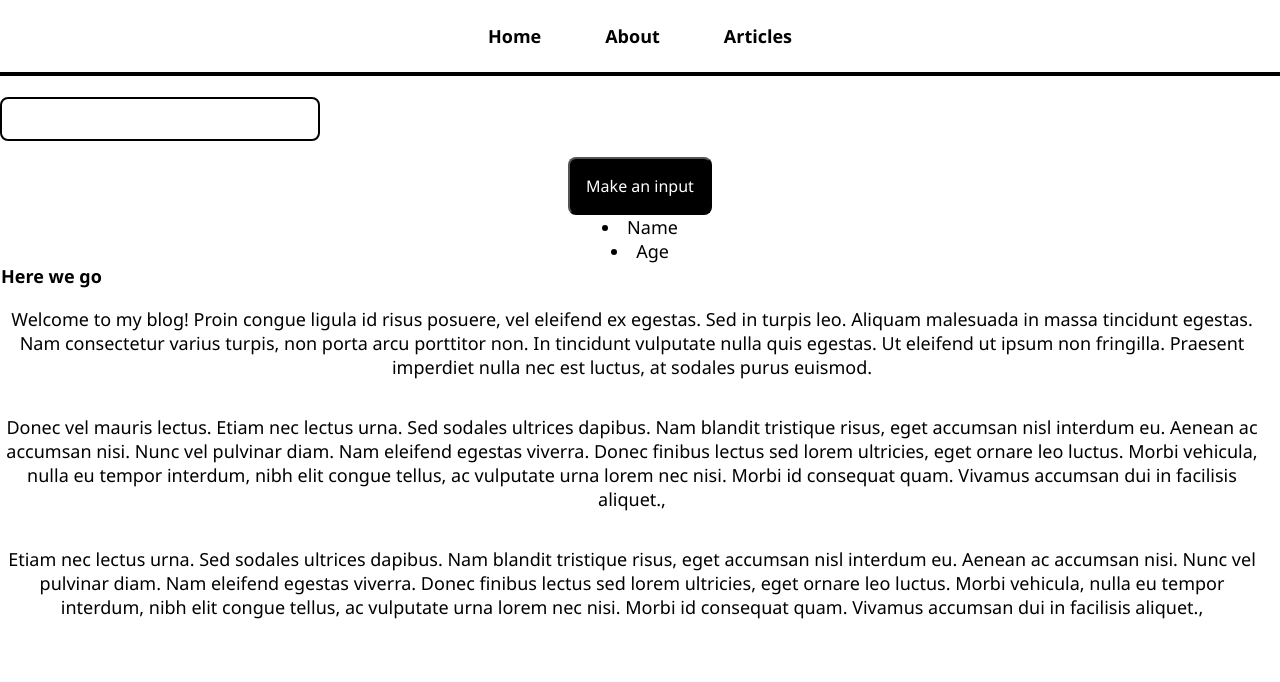
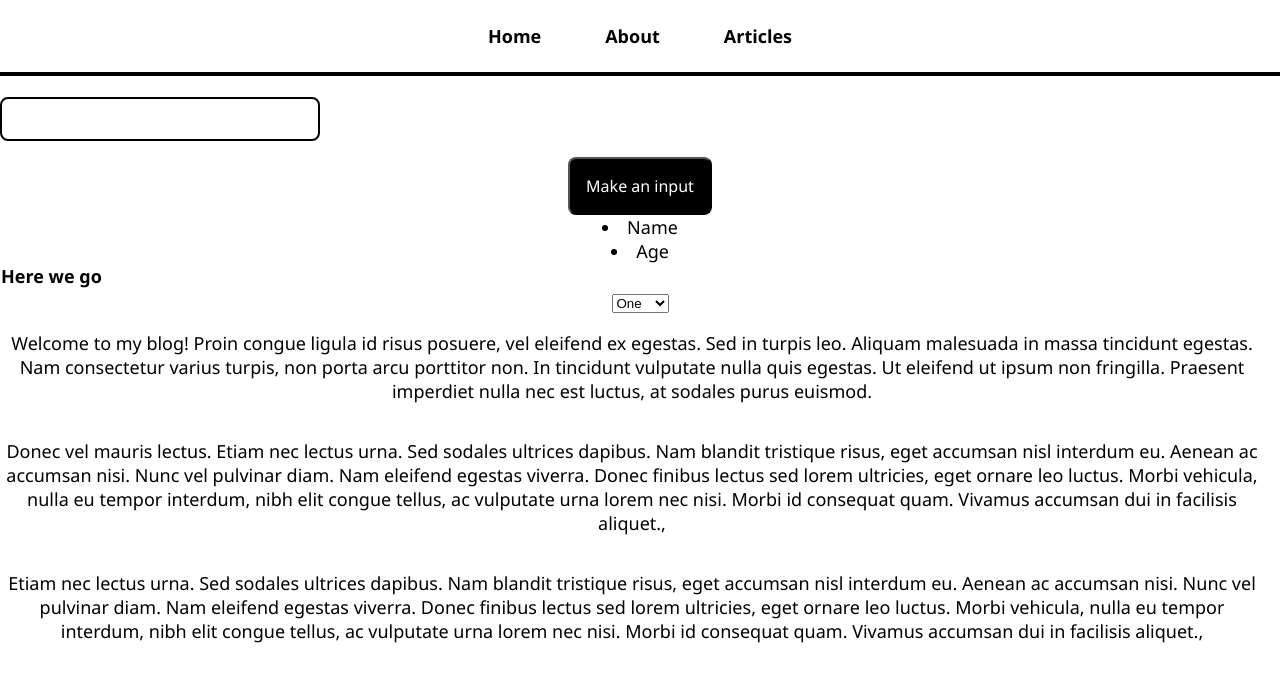
Before and after one commit to AssemSuper/30github, a React (Create React App) app: page /about in a window 1280 px wide. Shown: the top 682 px of the page. Built offline with nearby package versions, Linux system fonts and the light colour scheme.

Commit message:
Tenth commit

```diff
--- a/src/pages/AboutPage.js
+++ b/src/pages/AboutPage.js
@@ -7,6 +7,11 @@ const AboutPage = () => {
         <li>Name</li>
         <li>Age</li>
         <th> Here we go</th>
+        <select>
+            <option value="1">One</option>
+            <option value="2">Two</option>
+            <option value="3">Three</option>
+        </select>
 
     <p>
         Welcome to my blog! Proin congue
```
